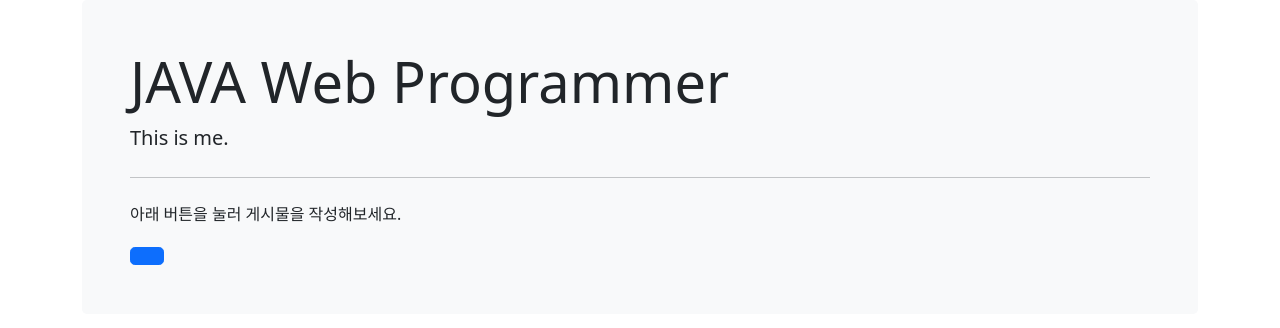
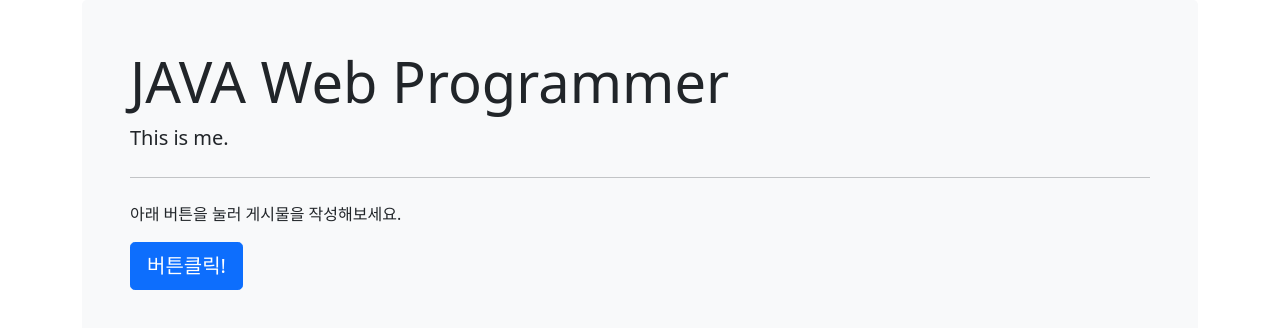
Before and after one commit to lasir3/lasir3.github.io, a plain HTML site: page index.html in a window 1280 px wide. Drawn offline with nearby package versions, Linux system fonts and the light colour scheme.

Commit message:
Update index.html

```diff
--- a/index.html
+++ b/index.html
@@ -31,7 +31,7 @@
 
                     </p>
                     <!-- a.btn.btn-primary.btn-lg -->
-                    <a href="http://3.36.133.110/spr/boardApp/board/list" class="btn btn-primary btn-lg"></a>
+                    <a href="http://3.36.133.110/spr/boardApp/board/list" class="btn btn-primary btn-lg">버튼클릭!</a>
 
                 </div>
             </div>
```
